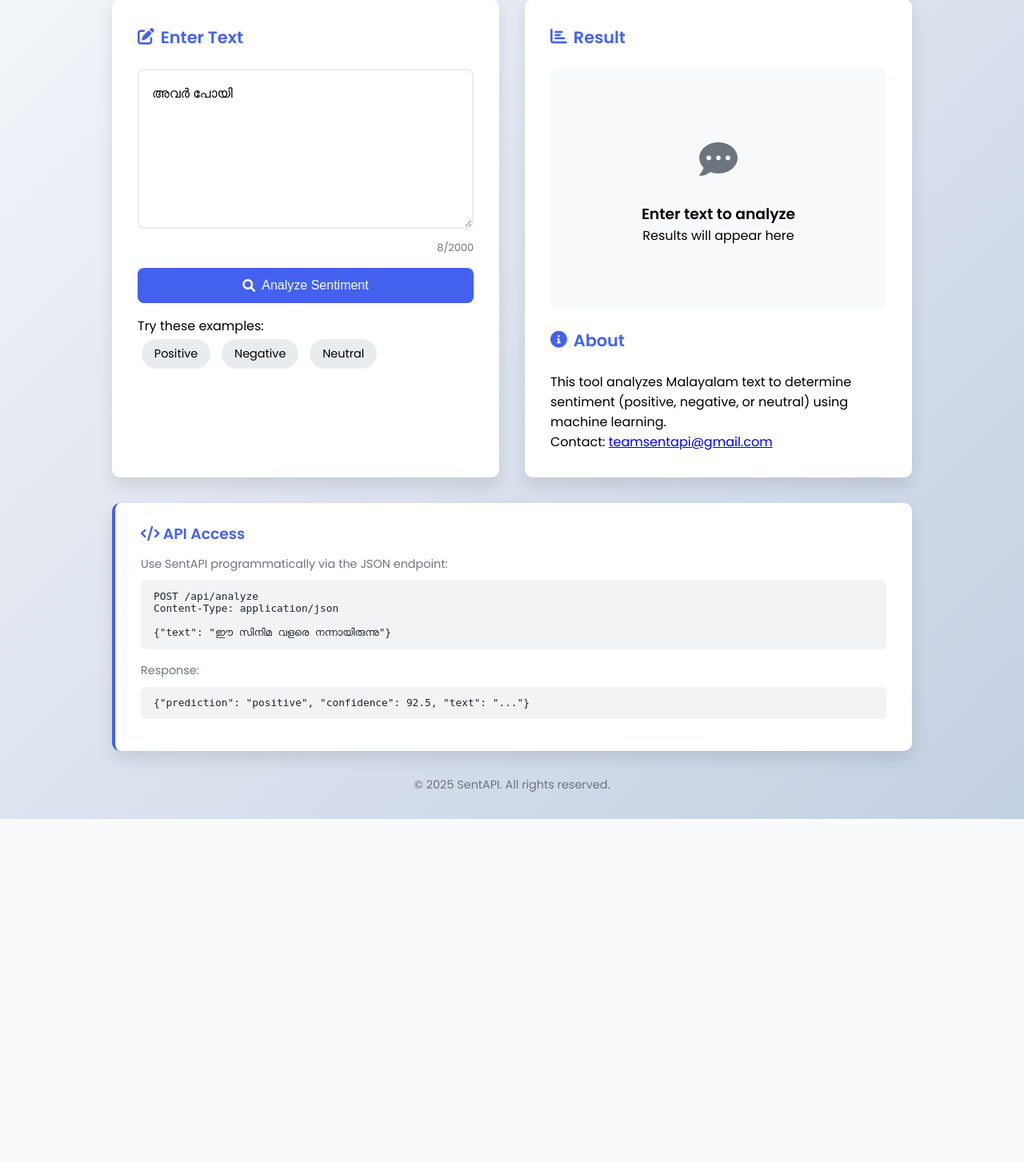
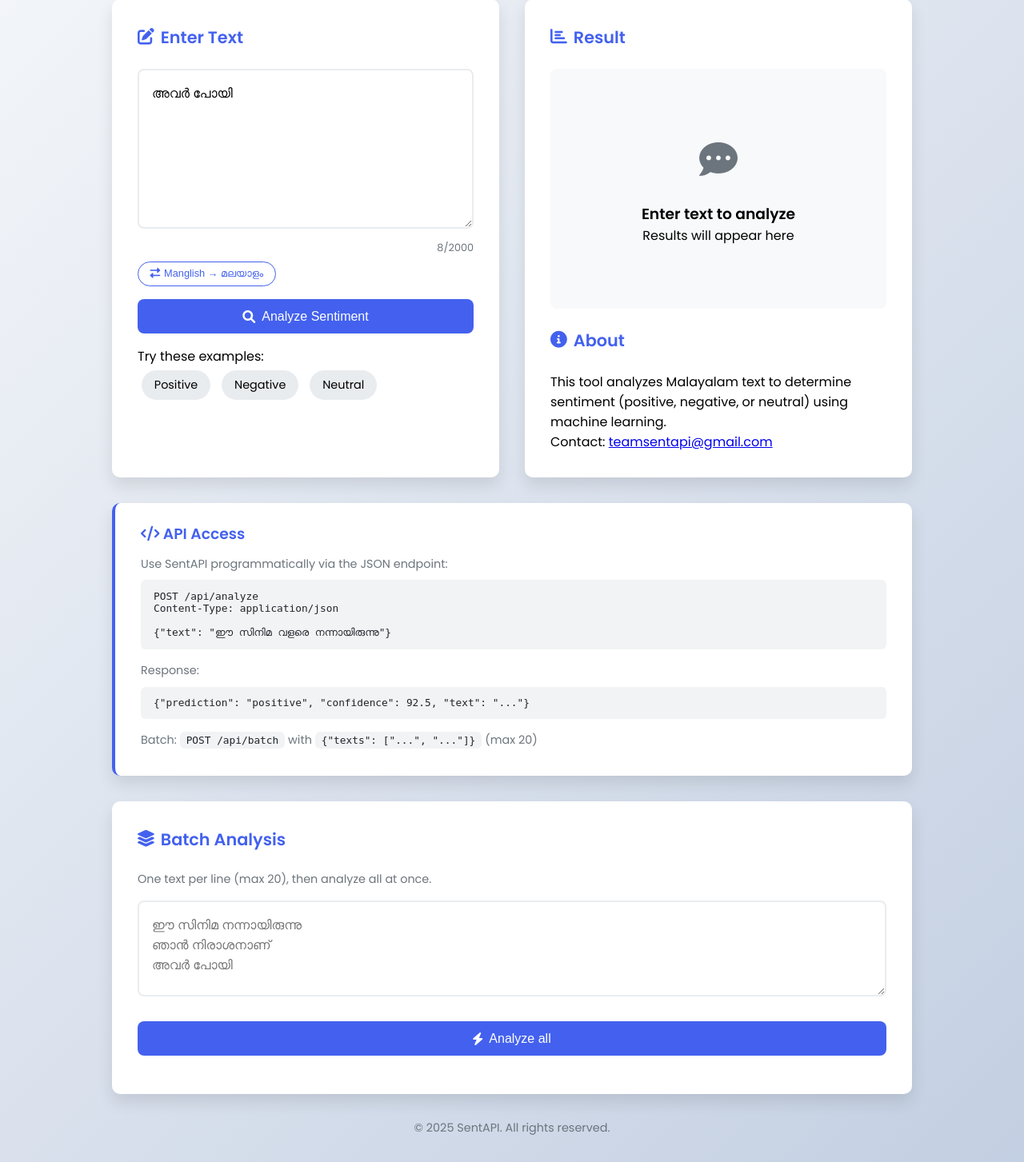
Before and after one commit to nuvishh/SentAPI-Web, a Flask app: page / in a window 1280 px wide. Shown: the part 146-1599 px from the top of the page at 80% size. Before the commit the page ends 1170 px from the top, so only its background shows below. Run offline with Flask 2, Linux system fonts and the light colour scheme.

Commit message:
Add batch API, transliteration API + UI

```diff
--- a/app.py
+++ b/app.py
@@ -2,6 +2,12 @@ import pickle
 import nltk
 from nltk.tokenize import word_tokenize
 from flask import Flask, request, render_template, jsonify
+try:
+    from indic_transliteration import sanscript
+    from indic_transliteration.sanscript import transliterate
+    HAS_TRANSLITERATION = True
+except ImportError:
+    HAS_TRANSLITERATION = False
 import os
 from datetime import datetime
 import logging
@@ -157,6 +163,44 @@ def api_analyze():
         return jsonify({"error": "Analysis failed"}), 500
 
 
+@app.route('/api/batch', methods=['POST'])
+def api_batch():
+    """JSON API: POST {"texts": ["...", "..."]} -> {"results": [...]} (max 20)"""
+    data = request.get_json(silent=True) or {}
+    texts = data.get('texts')
+    if not isinstance(texts, list) or not texts:
+        return jsonify({"error": "Provide 'texts' as a non-empty JSON array"}), 400
+    texts = [str(t).strip() for t in texts[:20] if str(t).strip()]
+    if not texts:
+        return jsonify({"error": "No valid texts provided"}), 400
+    results = []
+    for text in texts:
+        try:
+            prediction, confidence = classify_text(text)
+            results.append({"text": text, "prediction": prediction, "confidence": confidence})
+        except Exception as e:
+            logger.error(f"Batch item error: {e}")
+            results.append({"text": text, "error": "Analysis failed"})
+    return jsonify({"results": results, "count": len(results)})
+
+
+@app.route('/api/transliterate', methods=['POST'])
+def api_transliterate():
+    """Manglish -> Malayalam: POST {"text": "ithu nalla padam"} -> {"transliterated": "..."}"""
+    if not HAS_TRANSLITERATION:
+        return jsonify({"error": "Transliteration not available"}), 503
+    data = request.get_json(silent=True) or {}
+    text = (data.get('text') or '').strip()
+    if not text:
+        return jsonify({"error": "Missing 'text' in JSON body"}), 400
+    try:
+        out = transliterate(text, sanscript.ITRANS, sanscript.MALAYALAM)
+        return jsonify({"text": text, "transliterated": out})
+    except Exception as e:
+        logger.error(f"Transliteration error: {e}")
+        return jsonify({"error": "Transliteration failed"}), 500
+
+
 if __name__ == '__main__':
     port = int(os.environ.get('PORT', 5000))
     debug = os.environ.get('DEBUG', 'false').lower() == 'true'
--- a/requirements.txt
+++ b/requirements.txt
@@ -1,3 +1,4 @@
 Flask>=1.1.1
 gunicorn>=19.9.0
 nltk>=3.4.3
+indic-transliteration>=2.3.0
--- a/templates/index.html
+++ b/templates/index.html
@@ -229,6 +229,33 @@
             margin: 0.4rem 0 1rem; white-space: pre; color: var(--dark);
         }
 
+
+        .manglish-row { display: flex; gap: 0.5rem; margin: -0.5rem 0 1rem; }
+        .mini-btn {
+            background: transparent; color: var(--primary); border: 1.5px solid var(--primary);
+            padding: 0.4rem 0.9rem; border-radius: 20px; cursor: pointer; font-size: 0.8rem;
+            width: auto; display: inline-flex; align-items: center; gap: 0.3rem;
+        }
+        .mini-btn:hover { background: var(--primary); color: white; transform: none; }
+        body.dark .mini-btn { color: #93c5fd; border-color: #93c5fd; }
+        .batch-card { margin-top: 2rem; }
+        #batchInput { min-height: 120px; }
+        .batch-results { margin-top: 1rem; }
+        .batch-item {
+            display: flex; justify-content: space-between; align-items: center;
+            padding: 0.7rem 1rem; border-radius: 8px; background: #f8f9fa;
+            margin-bottom: 0.5rem; font-size: 0.9rem; gap: 0.5rem;
+        }
+        body.dark .batch-item { background: #0f172a; }
+        .batch-item .txt { flex: 1; overflow: hidden; text-overflow: ellipsis; white-space: nowrap; }
+        .batch-badge {
+            padding: 0.25rem 0.7rem; border-radius: 20px; font-size: 0.75rem;
+            font-weight: 600; color: white; white-space: nowrap;
+        }
+        .batch-badge.positive { background: var(--success); }
+        .batch-badge.negative { background: var(--danger); }
+        .batch-badge.neutral { background: var(--warning); }
+
         @keyframes fadeIn {
             from { opacity: 0; transform: translateY(10px); }
             to { opacity: 1; transform: translateY(0); }
@@ -258,6 +285,9 @@
                 <form method="POST" action="/analyze">
                     <textarea name="message" id="msgInput" placeholder="Enter Malayalam text to analyze (e.g., മോശം സിനിമ)..." required maxlength="2000">{{ val }}</textarea>
                     <div class="char-count"><span id="charCount">0</span>/2000</div>
+                    <div class="manglish-row">
+                        <button type="button" class="mini-btn" id="manglishBtn" onclick="toMalayalam()"><i class="fas fa-exchange-alt"></i> Manglish → മലയാളം</button>
+                    </div>
                     <button type="submit"><i class="fas fa-search"></i> Analyze Sentiment</button>
                 </form>
 
@@ -326,6 +356,17 @@ Content-Type: application/json
 {"text": "ഈ സിനിമ വളരെ നന്നായിരുന്നു"}</code>
             <p>Response:</p>
             <code>{"prediction": "positive", "confidence": 92.5, "text": "..."}</code>
+            <p style="margin-top:0.8rem">Batch: <code style="display:inline;padding:0.2rem 0.5rem">POST /api/batch</code> with <code style="display:inline;padding:0.2rem 0.5rem">{"texts": ["...", "..."]}</code> (max 20)</p>
+        </div>
+
+        <div class="card batch-card">
+            <h2 class="card-title"><i class="fas fa-layer-group"></i> Batch Analysis</h2>
+            <p style="color:var(--gray);font-size:0.9rem;margin-bottom:1rem">One text per line (max 20), then analyze all at once.</p>
+            <textarea id="batchInput" placeholder="ഈ സിനിമ നന്നായിരുന്നു
+ഞാൻ നിരാശനാണ്
+അവർ പോയി"></textarea>
+            <button type="button" id="batchBtn" onclick="runBatch()"><i class="fas fa-bolt"></i> Analyze all</button>
+            <div class="batch-results" id="batchResults"></div>
         </div>
         <footer>
             <p>&copy; 2025 SentAPI. All rights reserved.</p>
@@ -359,6 +400,52 @@ Content-Type: application/json
                 setTimeout(() => btn.innerHTML = orig, 1500);
             });
         }
+
+        async function toMalayalam() {
+            const btn = document.getElementById('manglishBtn');
+            const text = msgInput.value.trim();
+            if (!text) return;
+            btn.disabled = true;
+            const orig = btn.innerHTML;
+            btn.innerHTML = '<i class="fas fa-spinner fa-spin"></i> Converting...';
+            try {
+                const r = await fetch('/api/transliterate', {
+                    method: 'POST',
+                    headers: {'Content-Type': 'application/json'},
+                    body: JSON.stringify({text})
+                });
+                const d = await r.json();
+                if (d.transliterated) { msgInput.value = d.transliterated; updateCount(); }
+            } catch(e) {}
+            btn.innerHTML = orig;
+            btn.disabled = false;
+        }
+
+        async function runBatch() {
+            const btn = document.getElementById('batchBtn');
+            const box = document.getElementById('batchResults');
+            const texts = document.getElementById('batchInput').value.split('\n').map(s => s.trim()).filter(Boolean).slice(0, 20);
+            if (!texts.length) return;
+            btn.disabled = true;
+            box.innerHTML = '<p style="text-align:center;color:var(--gray)">Analyzing...</p>';
+            try {
+                const r = await fetch('/api/batch', {
+                    method: 'POST',
+                    headers: {'Content-Type': 'application/json'},
+                    body: JSON.stringify({texts})
+                });
+                const d = await r.json();
+                box.innerHTML = (d.results || []).map(it => {
+                    const badge = it.error ? '<span class="batch-badge" style="background:var(--gray)">error</span>'
+                        : '<span class="batch-badge ' + it.prediction + '">' + it.prediction + ' ' + it.confidence + '%</span>';
+                    const safe = it.text.replace(/&/g,'&amp;').replace(/</g,'&lt;');
+                    return '<div class="batch-item"><span class="txt">' + safe + '</span>' + badge + '</div>';
+                }).join('') || '<p>No results</p>';
+            } catch(e) {
+                box.innerHTML = '<p style="color:var(--danger)">Failed. Try again.</p>';
+            }
+            btn.disabled = false;
+        }
     </script>
 </body>
 </html>
```
